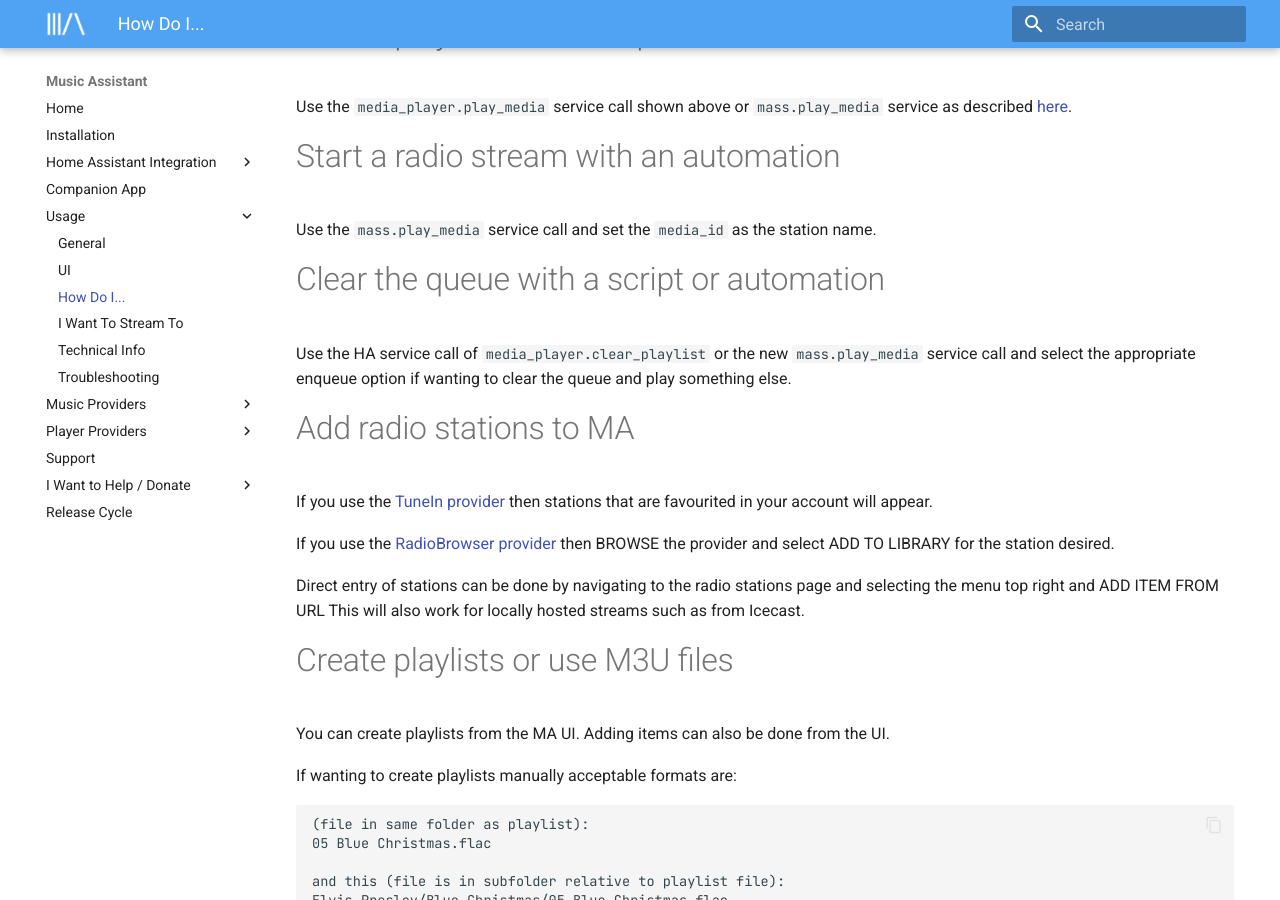
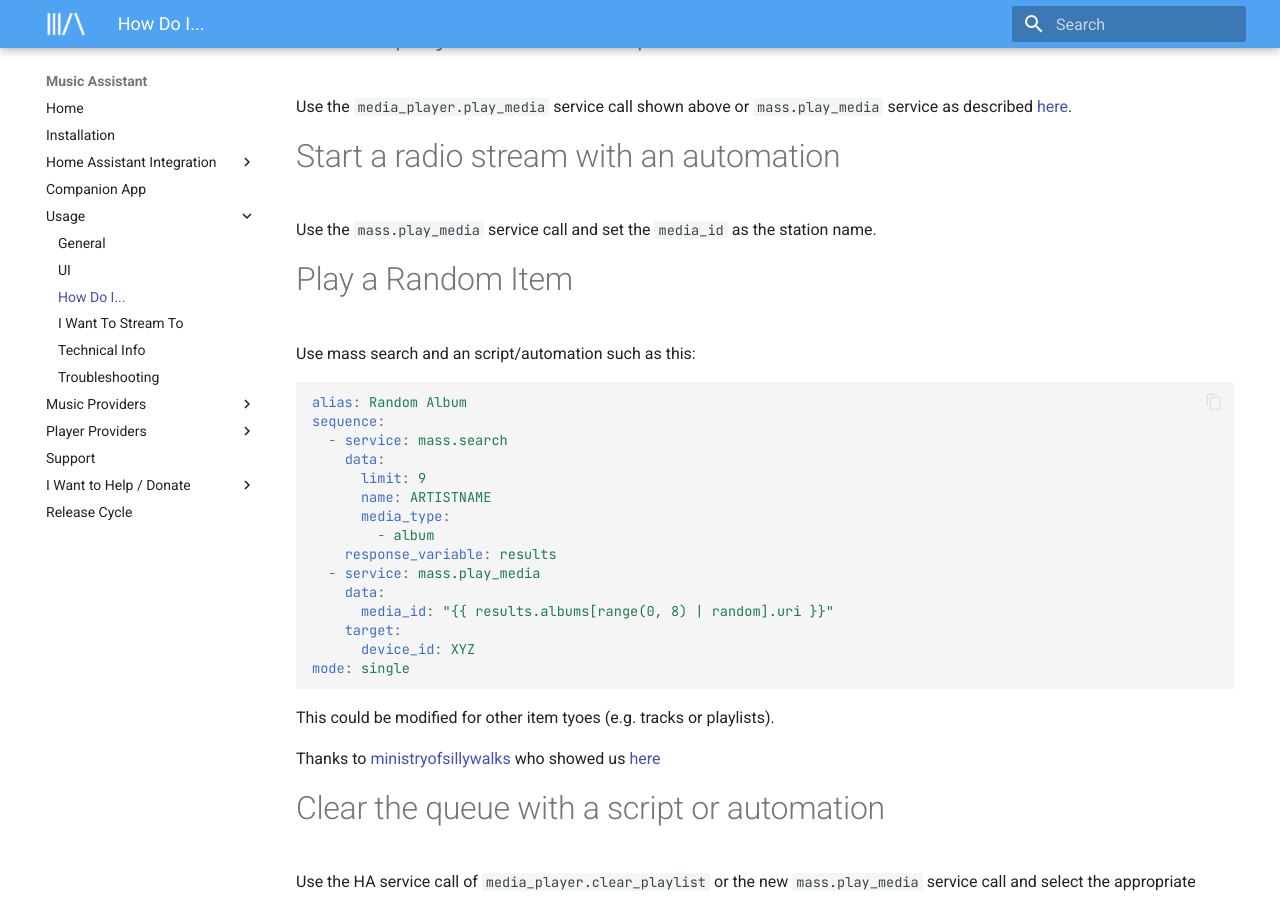
Before and after one commit to pwbriggs/music-assistant.github.io, an MkDocs documentation site: the page built from docs/faq/how-to.md, in a window 1280 px wide and 900 px high, scrolled down 1391 px. Built offline with MkDocs 1.6.1 and Material for MkDocs 9.7.7, drawn with Linux system fonts in a browser that asks for light colours.

Commit message:
Add play random item section

````diff
--- a/docs/faq/how-to.md
+++ b/docs/faq/how-to.md
@@ -47,6 +47,32 @@
 # Start a radio stream with an automation
 
 Use the `mass.play_media` service call and set the `media_id` as the station name.
+
+# Play a Random Item
+
+Use mass search and an script/automation such as this:
+
+``` yaml
+alias: Random Album
+sequence:
+  - service: mass.search
+    data:
+      limit: 9
+      name: ARTISTNAME
+      media_type:
+        - album
+    response_variable: results
+  - service: mass.play_media
+    data:
+      media_id: "{{ results.albums[range(0, 8) | random].uri }}"
+    target:
+      device_id: XYZ
+mode: single
+```
+
+This could be modified for other item tyoes (e.g. tracks or playlists).
+
+Thanks to [ministryofsillywalks](https://github.com/ministryofsillywalks) who showed us [here](https://github.com/orgs/music-assistant/discussions/1637#discussioncomment-9462085)
 
 # Clear the queue with a script or automation
 
````
